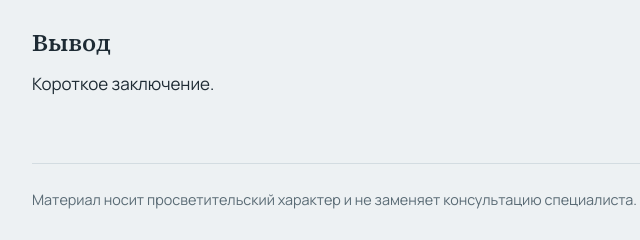
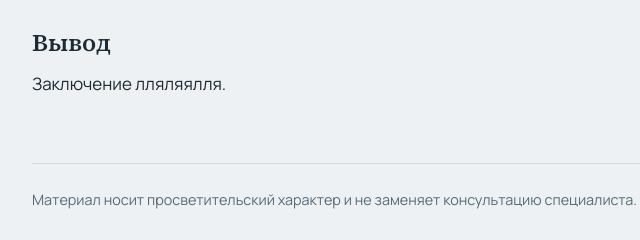
Before and after one commit to nastickly/my_site, a plain HTML site: page depression.html in a window 1280 px wide. Shown: the part 484-724 px from the top of the page, 296-936 px from the left. Drawn offline with Linux system fonts and the light colour scheme.

Commit message:
заметка депрессия

```diff
--- a/depression.html
+++ b/depression.html
@@ -46,7 +46,7 @@ footer{margin-top:4rem;padding-top:1.5rem;border-top:1px solid var(--line);color
     <blockquote>Здесь можно выделить важную мысль или цитату.</blockquote>
 
     <h2>Вывод</h2>
-    <p>Короткое заключение.</p>
+    <p>Заключение лляляялля.</p>
   </article>
 
   <footer>Материал носит просветительский характер и не заменяет консультацию специалиста.</footer>
```
